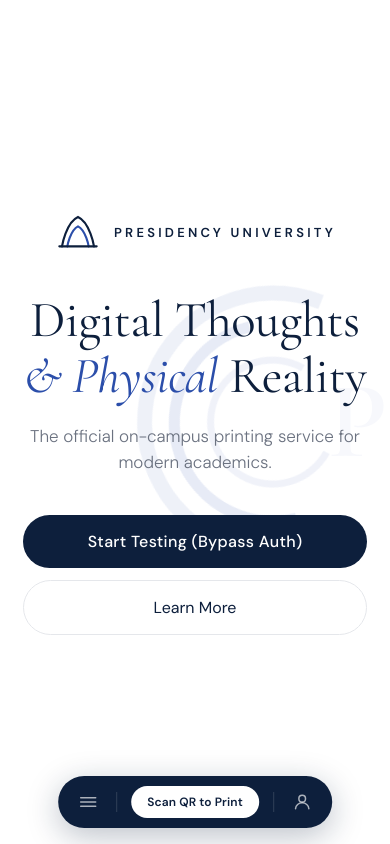
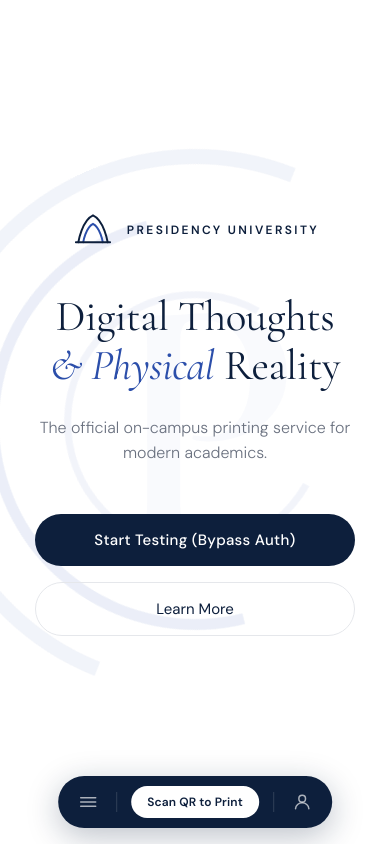
Before and after one commit to 7Bigil7/PriKIO-2.0, a Next.js app: page / in a window 390 px wide. Built offline with nearby package versions, Linux system fonts and the light colour scheme; no server answers.

Commit message:
style: center background animations on mobile, refine typography scale, and use professional easing

```diff
--- a/src/app/globals.css
+++ b/src/app/globals.css
@@ -698,7 +698,7 @@ html { scroll-behavior: smooth; }
     margin-bottom: 56px;
     padding-left: max(1.25rem, env(safe-area-inset-left));
     padding-right: max(1.25rem, env(safe-area-inset-right));
-    animation: fadeUp 0.8s ease both;
+    animation: fadeUp 1.2s cubic-bezier(0.22, 1, 0.36, 1) both;
   }
 
   .logo-icon {
@@ -733,7 +733,7 @@ html { scroll-behavior: smooth; }
     letter-spacing: -0.01em;
     word-break: break-word;
     overflow-wrap: break-word;
-    animation: fadeUp 0.9s 0.1s ease both;
+    animation: fadeUp 1.2s 0.1s cubic-bezier(0.22, 1, 0.36, 1) both;
   }
 
   .hero-headline .accent-italic {
@@ -748,7 +748,7 @@ html { scroll-behavior: smooth; }
     font-weight: 300;
     line-height: 1.6;
     max-width: min(420px, 100%);
-    animation: fadeUp 1s 0.2s ease both;
+    animation: fadeUp 1.2s 0.2s cubic-bezier(0.22, 1, 0.36, 1) both;
   }
 
   .hero-cta-row {
@@ -757,7 +757,7 @@ html { scroll-behavior: smooth; }
     flex-wrap: wrap;
     gap: 12px;
     padding: 0 1.25rem;
-    animation: fadeUp 1s 0.3s ease both;
+    animation: fadeUp 1.2s 0.3s cubic-bezier(0.22, 1, 0.36, 1) both;
   }
 
   .btn-primary {
@@ -1110,7 +1110,6 @@ html { scroll-behavior: smooth; }
   /* ─── ANIMATIONS ─── */
   @keyframes fadeUp {
     0% { opacity: 0; transform: translateY(40px); }
-    60% { opacity: 1; transform: translateY(-5px); }
     100% { opacity: 1; transform: translateY(0); }
   }
   @keyframes slideUp {
@@ -1122,15 +1121,15 @@ html { scroll-behavior: smooth; }
   .reveal {
     opacity: 0;
     transform: translateY(30px);
-    transition: opacity 0.7s ease, transform 0.7s ease;
+    transition: opacity 1s cubic-bezier(0.22, 1, 0.36, 1), transform 1s cubic-bezier(0.22, 1, 0.36, 1);
   }
   .reveal.visible {
     opacity: 1;
     transform: translateY(0);
   }
-  .reveal:nth-child(2) { transition-delay: 0.08s; }
-  .reveal:nth-child(3) { transition-delay: 0.16s; }
-  .reveal:nth-child(4) { transition-delay: 0.24s; }
+  .reveal:nth-child(2) { transition-delay: 0.1s; }
+  .reveal:nth-child(3) { transition-delay: 0.2s; }
+  .reveal:nth-child(4) { transition-delay: 0.3s; }
 
   /* ─── RESPONSIVE ─── */
   @media (max-width: 640px) {
@@ -1140,13 +1139,28 @@ html { scroll-behavior: smooth; }
       align-items: center;
       text-align: center;
     }
+    .ring-canvas {
+      right: 50%;
+      top: 50%;
+      transform: translate(50%, -50%);
+      width: 140vw;
+      height: 140vw;
+      opacity: 0.85;
+    }
+    .wm {
+      right: 50%;
+      top: 50%;
+      transform: translate(50%, -50%);
+      font-size: 90vw;
+      opacity: 0.6;
+    }
     .logo-row {
       justify-content: center;
-      margin-bottom: 36px;
+      margin-bottom: 40px;
       padding: 0;
     }
-    .logo-icon { width: 48px; height: 48px; }
-    .logo-wordmark { font-size: 13px; letter-spacing: 0.25em; }
+    .logo-icon { width: 44px; height: 44px; }
+    .logo-wordmark { font-size: 12px; letter-spacing: 0.2em; }
     .hero-content {
       padding: 0;
       display: flex;
@@ -1154,25 +1168,27 @@ html { scroll-behavior: smooth; }
       align-items: center;
     }
     .hero-headline {
-      font-size: clamp(2.6rem, 13vw, 3.5rem);
-      line-height: 1.1;
+      font-size: clamp(2.4rem, 11vw, 3.2rem);
+      line-height: 1.15;
     }
     .hero-sub {
-      font-size: 17px;
-      margin: 20px auto 0;
-      line-height: 1.5;
+      font-size: 16px;
+      margin: 24px auto 0;
+      line-height: 1.6;
+      max-width: 320px;
     }
     .hero-cta-row {
       justify-content: center;
-      margin-top: 40px;
+      margin-top: 48px;
       flex-direction: column;
       width: 100%;
       padding: 0;
+      gap: 16px;
     }
     .btn-primary, .btn-ghost {
       width: 100%;
       padding: 16px 24px;
-      font-size: 16px;
+      font-size: 15px;
     }
     .workflow, .capabilities, .rates { padding: 60px 6vw; }
     footer { padding: 48px 6vw 28px; }
```
